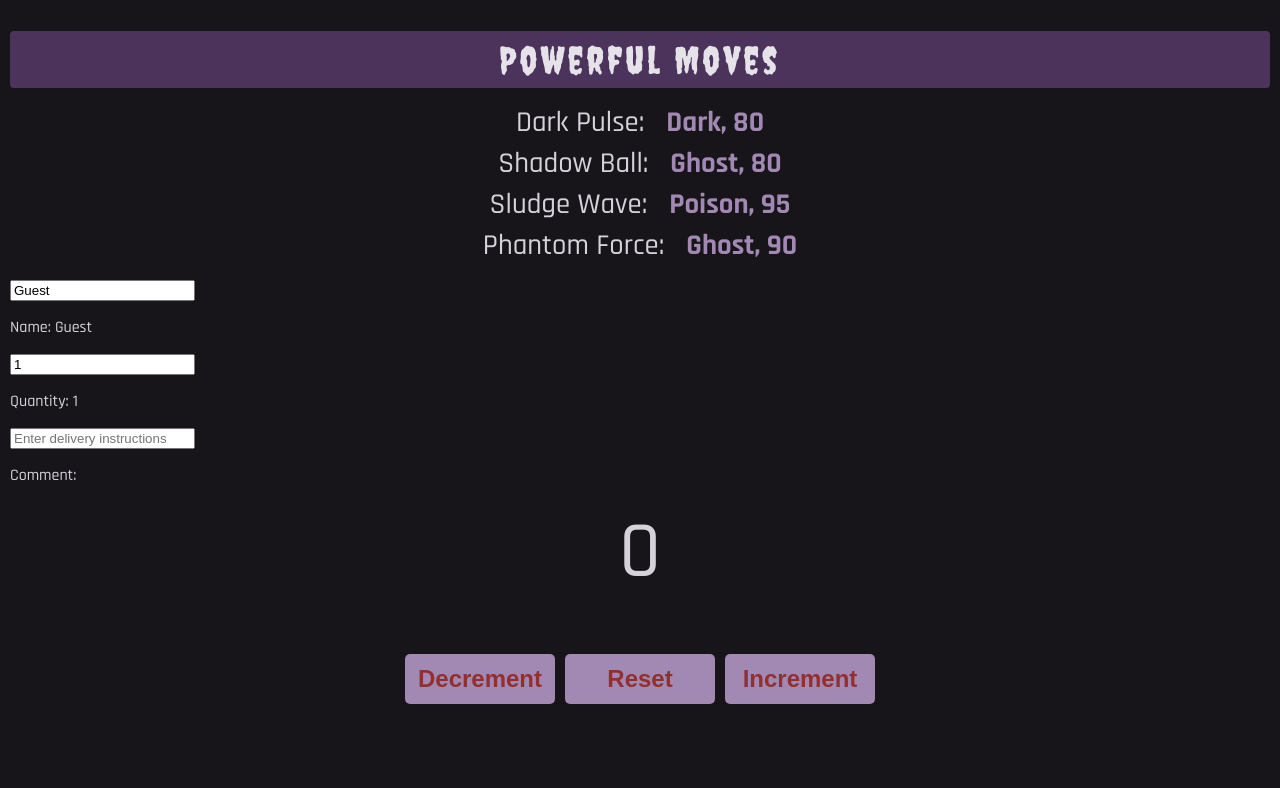
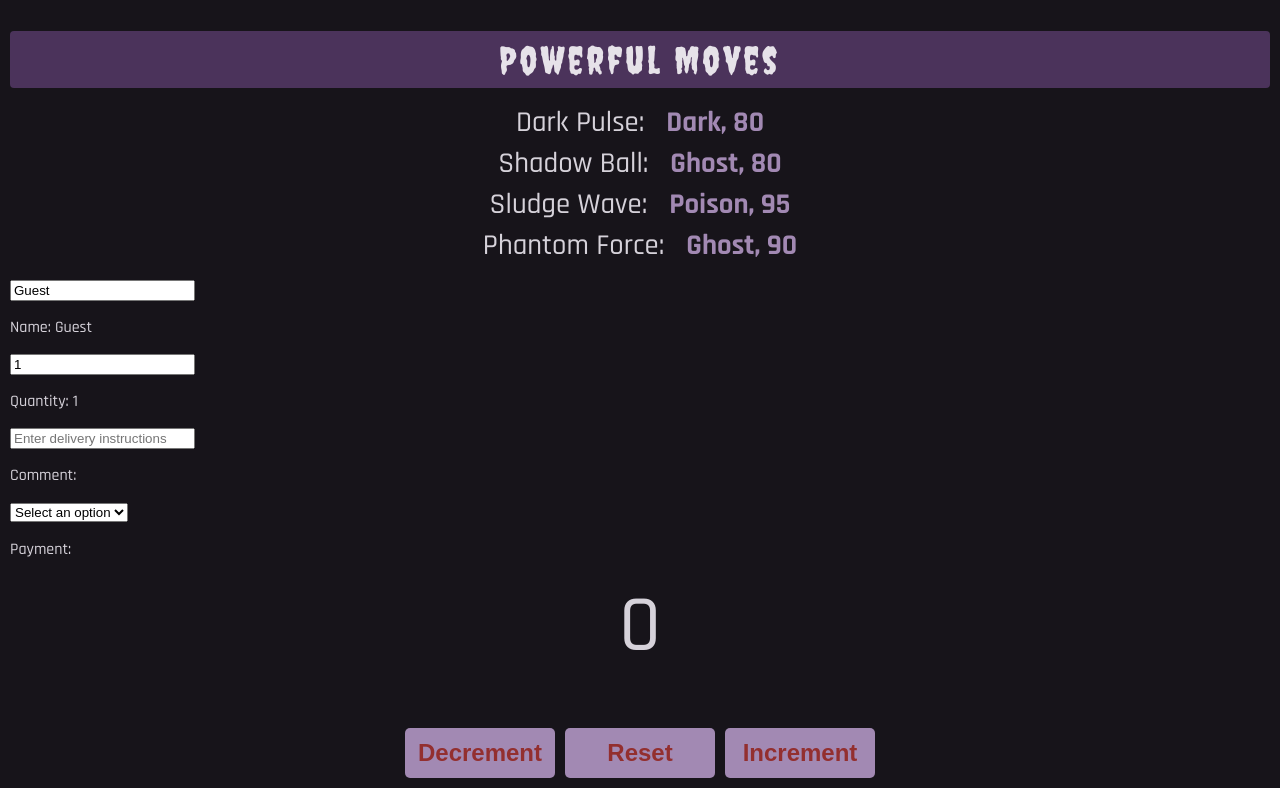
Before and after one commit to kuraido02/my-react-app, a React (Vite) app in the folder my-react-app/: page / in a window 1280 px wide. Shown: the part 786-1574 px from the top of the page. Before the commit the page ends 1500 px from the top, so only its background shows below. Built offline with nearby package versions, Linux system fonts and the light colour scheme.

Commit message:
added select option for onChange

```diff
--- a/my-react-app/src/MyComponent.jsx
+++ b/my-react-app/src/MyComponent.jsx
@@ -5,6 +5,7 @@
     const [name, setName] = useState("Guest");
     const [quantity, setQuantity] = useState(1);
     const [comment, setComment] = useState("");
+    const [payment, setPayment] = useState("");
 
     function handleNameChange(event) {
         setName(event.target.value);
@@ -18,6 +19,10 @@
         setComment(event.target.value);
     }
 
+    function handlePaymentChange(event) {
+        setPayment(event.target.value);
+    }
+
     return(
         <div>
             <input value={name} onChange={handleNameChange}/>
@@ -28,6 +33,14 @@
 
             <input value={comment} onChange={handleCommentChange} placeholder="Enter delivery instructions"/>
             <p>Comment: {comment}</p>
+
+            <select value={payment} onChange={handlePaymentChange}>
+                <option value="">Select an option</option>
+                <option value="Visa">Visa</option>
+                <option value="Mastercard">Mastercard</option>
+                <option value="Giftcard">Giftcard</option>
+            </select>
+            <p>Payment: {payment}</p>
         </div>
     );
 
```
